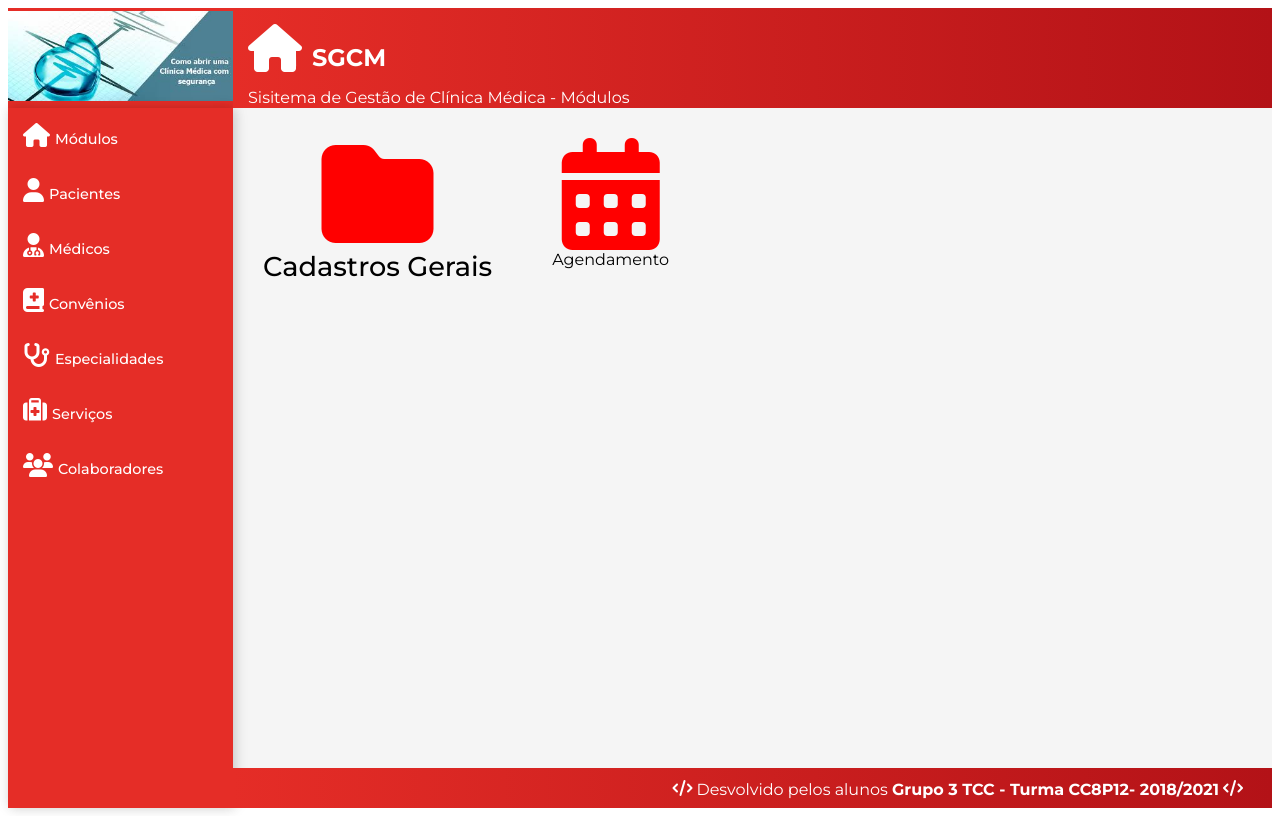
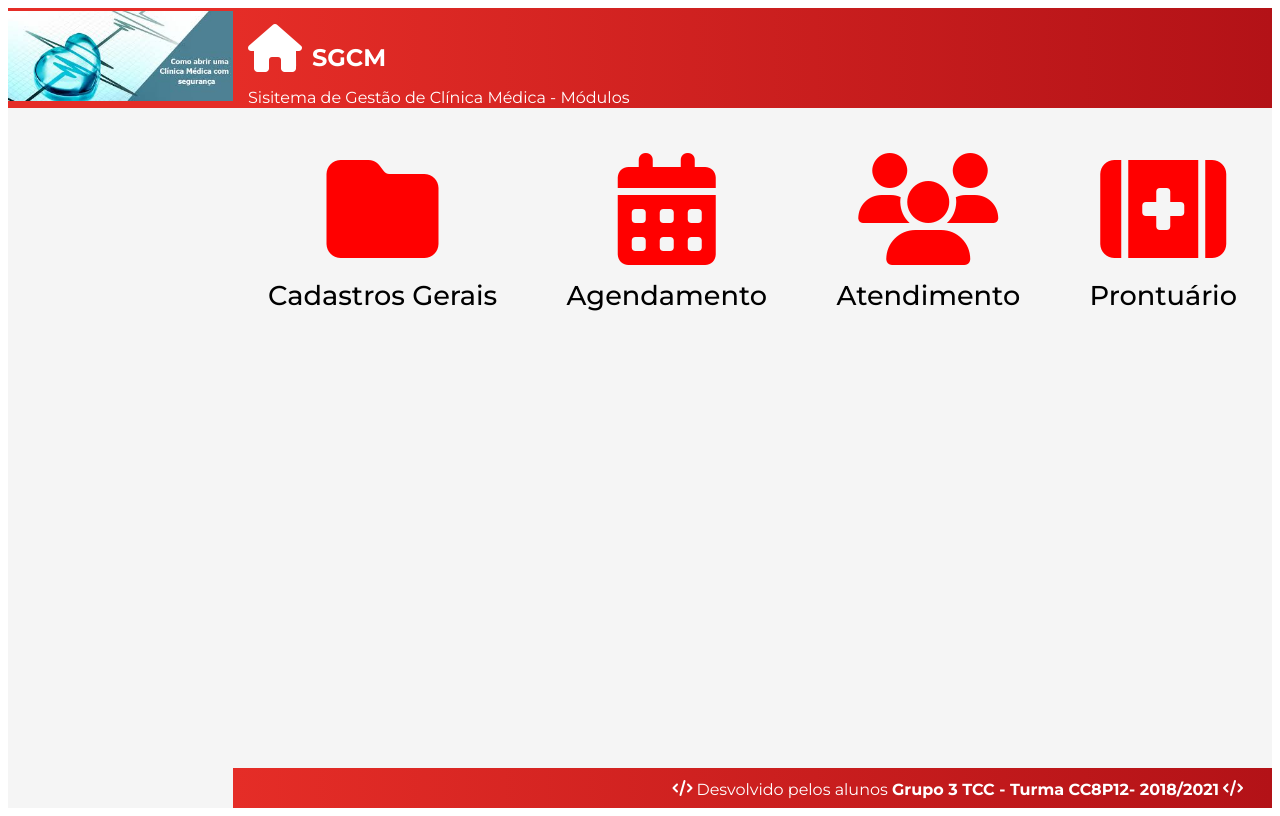
Before and after one commit to Shibuka90/ProjetoTCC, a React (Create React App) app in the folder sgcm/frontend/: page / in a window 1280 px wide. Built offline with nearby package versions, Linux system fonts and the light colour scheme.

Commit message:
Alterando e incluindo

```diff
--- /dev/null
+++ b/sgcm/frontend/src/components/cadastro/Cadastro.css
@@ -0,0 +1,27 @@
+aside.menu-area{
+    background-color: #e52d27;
+    box-shadow: 2px 0 10px 0 rgba(0, 0, 0, 0.12),
+                2px 0 15px 0 rgba(0, 0, 0, 0.09);
+}
+
+.menu-nav a {
+   display: block;
+   text-decoration: none;
+   font-weight: 300;
+   color: #fff;
+   padding: 15px;
+}
+
+.menu-nav a:hover{
+   background: linear-gradient(135deg, #e52d27, #b31217 100%);
+}
+
+.menu-nav span{
+   font-size: 0.9em;
+   font-weight: 500;
+   padding: 5px;
+
+}
+.menu-nav i{
+   font-size: 1.5em;
+}
--- /dev/null
+++ b/sgcm/frontend/src/components/cadastro/Cadastro.jsx
@@ -0,0 +1,48 @@
+import './Cadastro.css'
+import React, { Component } from 'react'
+import { Link } from 'react-router-dom'
+import MainCadastro from '../template/MainCadastro'
+
+const headerProps = {
+    icon: 'folder',
+    title: 'Cadastro Gerais',
+    subtitle: "Pacientes - Médicos - Convênios - Especialidades - Serviços - Colaboradores"
+}
+
+export default class Cadastro extends Component {
+    render() {
+        return(
+            <React.Fragment>
+        <aside className="menu-area">
+            <nav className="menu-nav">
+                <Link to="/">
+                    <i className="fa fa-home"></i><span>Módulos</span>
+                </Link>
+                <Link to="/cadastro/paciente">
+                    <i className="fa fa-user"></i><span>Pacientes</span>
+                </Link>
+                <Link to="/cadastro/medico">
+                    <i className="fa fa-user-md"></i><span>Médicos</span>
+                </Link>
+                <Link to="/cadastro/convenio">
+                    <i className="fa fa-book-medical"></i><span>Convênios</span>
+                </Link>
+                <Link to="/cadastro/especialidades">
+                    <i class="fa fa-stethoscope"></i><span>Especialidades</span>
+                </Link>
+                <Link to="/cadastro/serviços">
+                    <i class="fa fa-medkit"></i><span>Serviços</span>
+                </Link>
+                <Link to="/cadastro/usuarios">
+                    <i className="fa fa-users"></i><span>Colaboradores</span>
+                </Link>
+            </nav>
+        </aside>
+        <MainCadastro {...headerProps}>
+            Falta muita coisa, mas chegaremos lá...........
+        </MainCadastro>
+    </React.Fragment>
+
+        )
+    }
+}
--- /dev/null
+++ b/sgcm/frontend/src/components/home/Home.jsx
@@ -0,0 +1,7 @@
+import React from "react";
+import Main from "../template/Main";
+
+export default props =>
+    <React.Fragment>
+        <Main icon="home" title="SGCM" subtitle="Sisitema de Gestão de Clínica Médica - Módulos" />
+    </React.Fragment>
--- a/sgcm/frontend/src/components/template/Main.css
+++ b/sgcm/frontend/src/components/template/Main.css
@@ -1,58 +1,100 @@
 .menu-main{
-    display: inline-flex;
+    display: flex;
+    justify-content: space-between;
     padding: 30px;
 }
 .cadastro{
-    display: block;
+    display: flex;
+    flex-direction: column;
     text-decoration: none;
-    justify-content: center;
     align-items: center;
 
     margin: 0;
-    padding: 0 30px 10px 0;
+    padding: 5px;
 }
 
 .cadastro:hover {
-    background: linear-gradient(135deg, #e52d27, #b31217 100%);
-    color: #fff;
+    border: 5px solid #000 ;
 }
 
 .cadastro a{
-    display: flex;
-    text-decoration: none;
-    justify-content: center;
-    align-items: center;
     font-size: 7em;
     color: red;
 }
 
 .cadastro span{
-    display: flex;
-    text-decoration: none;
-    justify-content: center;
-    align-items: center;
     font-size: 1.7em;
     font-weight: 500;
 }
+
 .agendamento {
-    display: block;
+    display: flex;
+    flex-direction: column;
     text-decoration: none;
-    justify-content: center;
     align-items: center;
 
     margin: 0;
-    padding: 0 30px 10px 30px;
+    padding: 5px;
+}
+
+.agendamento:hover{
+    border: 5px solid #000 ;
 }
 
 .agendamento a{
-    display: flex;
-    text-decoration: none;
-    justify-content: center;
-    align-items: center;
     font-size: 7em;
     color: red;
 }
 
-.agendamento:hover{
-    background: linear-gradient(135deg, #e52d27, #b31217 100%);
+.agendamento span{
+    font-size: 1.7em;
+    font-weight: 500;
 }
+
+.atendimento{
+    display: flex;
+    flex-direction: column;
+    text-decoration: none;
+    align-items: center;
+
+    margin: 0;
+    padding: 5px;
+}
+
+.atendimento:hover {
+    border: 5px solid #000 ;
+}
+
+.atendimento a{
+    font-size: 7em;
+    color: red;
+}
+
+.atendimento span{
+    font-size: 1.7em;
+    font-weight: 500;
+}
+
+.prontuario{
+    display: flex;
+    flex-direction: column;
+    text-decoration: none;
+    align-items: center;
+
+    margin: 0;
+    padding: 5px;
+}
+
+.prontuario:hover {
+    border: 5px solid #000 ;
+}
+
+.prontuario a{
+    font-size: 7em;
+    color: red;
+}
+
+.prontuario span{
+    font-size: 1.7em;
+    font-weight: 500;
+}
--- a/sgcm/frontend/src/components/template/Main.jsx
+++ b/sgcm/frontend/src/components/template/Main.jsx
@@ -1,5 +1,6 @@
 import './Main.css'
 import Header from './Header'
+import { Link } from 'react-router-dom'
 import React from 'react'
 
 export default props =>
@@ -8,30 +9,30 @@ export default props =>
         <main className="content container-fluid">
             <div className="menu-main">
                 <div className="cadastro">
-                    <a href="#/cadastro">
+                    <Link to="/cadastro">
                         <i className="fa fa-folder"></i>
-                    </a>
+                    </Link>
                     <span>Cadastros Gerais</span>
                 </div>
 
                 <div className="agendamento">
-                    <a href="#/agendamento">
+                    <Link to="/agendamento">
                         <i className="fa fa-calendar"></i>
-                    </a>
+                    </Link>
                     <span>Agendamento</span>
                 </div>
-                {/* <div className="atendimento">
-                    <a href="#/atendimento">
+                <div className="atendimento">
+                    <Link to="/atendimento">
                         <i className="fa fa-users"></i>
-                    </a>
+                    </Link>
                     <span>Atendimento</span>
-                </div> */}
-                {/* <div className="prontuario">
-                    <a href="#/prontuario">
+                </div>
+                <div className="prontuario">
+                    <Link to="/prontuario">
                         <i className="fa fa-first-aid"></i>
-                    </a>
+                    </Link>
                     <span>Prontuário</span>
-                </div>             */}
+                </div>
             </div>
         </main>
     </React.Fragment>
--- /dev/null
+++ b/sgcm/frontend/src/components/template/MainCadastro.jsx
@@ -0,0 +1,13 @@
+import './MainCadastro.css'
+import React from 'react'
+import Header from './Header'
+
+export default props =>
+    <React.Fragment>
+        <Header {...props} />
+        <main className="content container-fluid">
+            <div className="p-3 mt-3">
+                {props.children}
+            </div>
+        </main>
+    </React.Fragment>
--- a/sgcm/frontend/src/components/template/Nav.css
+++ /dev/null
@@ -1,27 +0,0 @@
-aside.menu-area{
-     background-color: #e52d27;
-     box-shadow: 2px 0 10px 0 rgba(0, 0, 0, 0.12),
-                 2px 0 15px 0 rgba(0, 0, 0, 0.09);
-}
-
-.menu-nav a {
-    display: block;
-    text-decoration: none;
-    font-weight: 300;
-    color: #fff;
-    padding: 15px;
-}
-
-.menu-nav a:hover{
-    background: linear-gradient(135deg, #e52d27, #b31217 100%);
-}
-
-.menu-nav span{
-    font-size: 0.9em;
-    font-weight: 500;
-    padding: 5px;
-
-}
-.menu-nav i{
-    font-size: 1.5em;
-}
--- a/sgcm/frontend/src/components/template/Nav.jsx
+++ /dev/null
@@ -1,29 +0,0 @@
-import './Nav.css'
-import React from 'react'
-
-export default props =>
-    <aside className="menu-area">
-       <nav className="menu-nav">
-           <a href="#/">
-               <i className="fa fa-home"></i><span>Módulos</span>
-           </a>
-           <a href="#/cadastro/paciente">
-               <i className="fa fa-user"></i><span>Pacientes</span>
-           </a>
-           <a href="#/cadastro/medico">
-               <i className="fa fa-user-md"></i><span>Médicos</span>
-           </a>
-           <a href="#/cadastro/convenio">
-               <i className="fa fa-book-medical"></i><span>Convênios</span>
-           </a>
-           <a href="#/cadastro/especialidades">
-                <i class="fa fa-stethoscope"></i><span>Especialidades</span>
-           </a>
-           <a href="#/cadastro/serviços">
-                <i class="fa fa-medkit"></i><span>Serviços</span>
-           </a>
-           <a href="#/cadastro/usuarios">
-               <i className="fa fa-users"></i><span>Colaboradores</span>
-           </a>
-       </nav>
-    </aside>
--- a/sgcm/frontend/src/main/App.jsx
+++ b/sgcm/frontend/src/main/App.jsx
@@ -2,16 +2,17 @@
 // import 'font-awesome/css/font-awesome.min.css'
 import './App.css'
 import React from 'react'
+import { BrowserRouter } from 'react-router-dom'
 
+import Routes from './Routes'
 import Logo from '../components/template/Logo'
-import Nav from '../components/template/Nav'
-import Main from '../components/template/Main'
 import Footer from '../components/template/Footer'
 
 export default props =>
-    <div className="app">
+   <BrowserRouter>
+   <div className="app">
         <Logo />
-        <Nav />
-        <Main icon="home" title="SGCM" subtitle="Sisitema de Gestão de Clínica Médica - Módulos" />
+        <Routes />
         <Footer />
     </div>
+   </BrowserRouter>
--- /dev/null
+++ b/sgcm/frontend/src/main/Routes.jsx
@@ -0,0 +1,12 @@
+import React from "react";
+import { Switch, Route, Redirect } from 'react-router'
+
+import Cadastro from "../components/cadastro/Cadastro";
+import Home from "../components/home/Home";
+
+export default props =>
+    <Switch>
+        <Route exact path='/' component={Home} />
+        <Route path='/cadastro' component={Cadastro} />
+        <Redirect from='*' to='/' />
+    </Switch>
```
Also changed, not shown: sgcm/frontend/src/components/template/MainCadastro.css (added).
